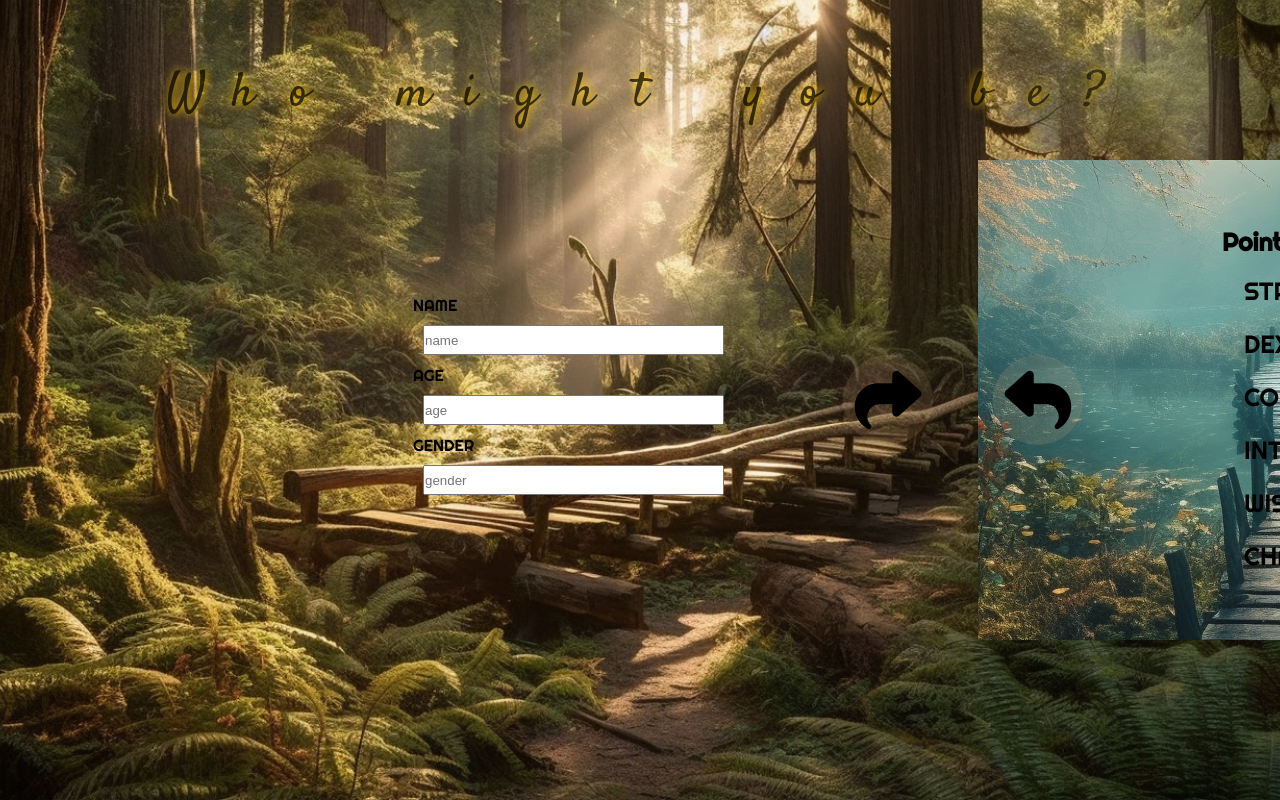
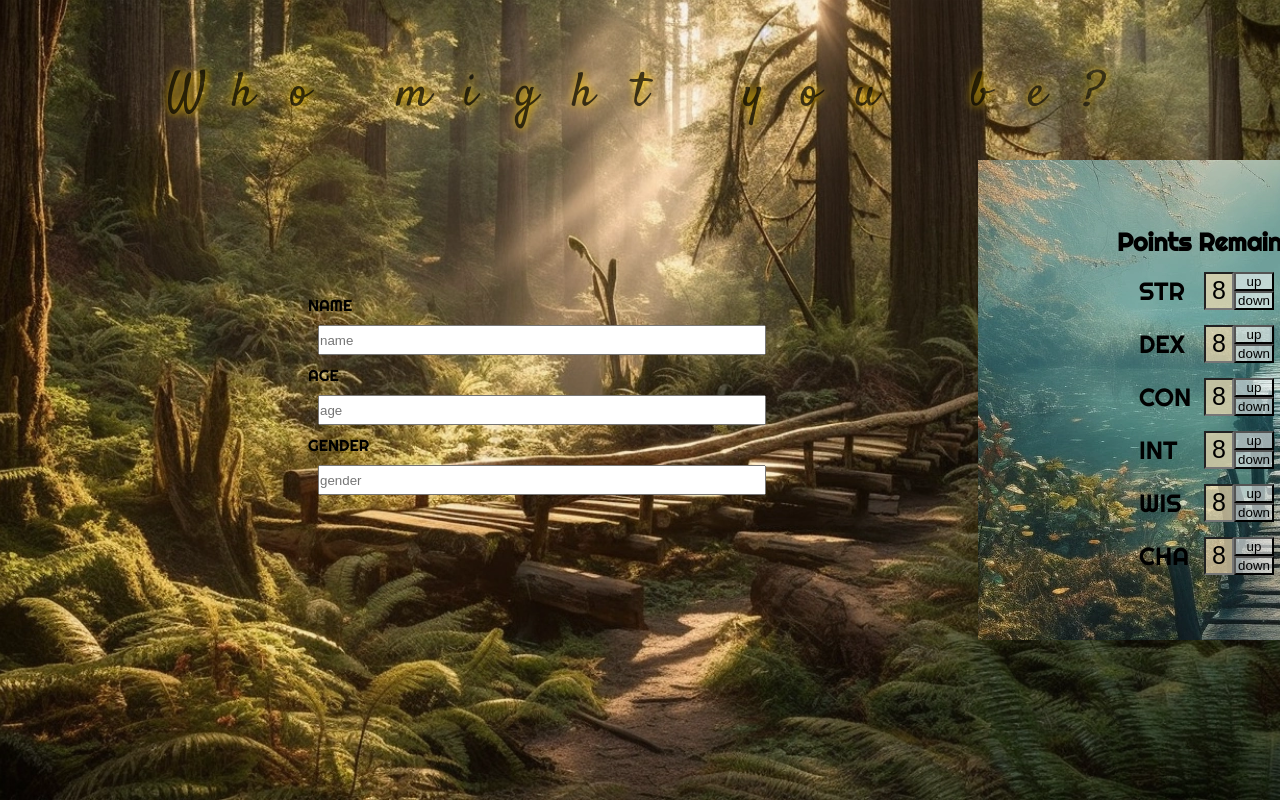
Before and after one commit to scicluna/rpgv2, a React (Vite) app: page / in a window 1280 px wide. Built offline with nearby package versions, Linux system fonts and the light colour scheme.

Commit message:
Looking more polished, some good ideas

```diff
--- a/src/App.tsx
+++ b/src/App.tsx
@@ -90,10 +90,10 @@ function App() {
   }
 
   return (
-    <main className="mainstage" ref={stage}>
+    <main ref={stage} className={`mainstage ${char.complete ? 'charsheet' : ''}`}>
       {!char.complete ? <FormCarousel char={char} setChar={setChar} formPosition={formPosition} setPosition={setPosition} /> : <CharSheet char={char} setChar={setChar} setPosition={setPosition} />}
       {char.name && char.age && char.gender && char.str && char.dex && char.con && char.int && char.wis && char.cha && char.race && char.class && char.background
-        && <button className={`${char.complete} ? 'completebtn' : 'hide'`} onClick={(e) => isCompleted(e, char)}>Complete</button>}
+        && <button className={`${!char.complete ? 'completebtn' : 'hide'}`} onClick={(e) => isCompleted(e, char)}>Complete</button>}
     </main>
 
   )
--- a/src/components/CharSheet.tsx
+++ b/src/components/CharSheet.tsx
@@ -28,7 +28,6 @@ export interface SaveState {
     saveProfs: boolean[]
     skillProf: boolean[]
 }
-
 
 export default function CharSheet({ char, setChar, setPosition }: CharSheetProps) {
 
--- a/src/components/Form.tsx
+++ b/src/components/Form.tsx
@@ -31,13 +31,12 @@ export default function Form({ form, setChar, setPosition, char, position, end }
         setChar({ ...char, [key]: value })
     }
 
-    function changePosition(e: React.MouseEvent<HTMLButtonElement>) {
+    function changePosition(e: React.MouseEvent<HTMLFormElement>) {
         e.preventDefault()
+        if (!e.currentTarget.dataset.form) return
+        const position = parseInt(e.currentTarget.dataset.form)
 
-        if (position == 0 && e.currentTarget.classList.contains('backwardsbtn')) return
-        if (position == end && e.currentTarget.classList.contains('onwardsbtn')) return
-
-        e.currentTarget.classList.contains('onwardsbtn') ? setPosition(position + 1) : setPosition(position - 1)
+        setPosition(position)
     }
 
     useEffect(() => {
@@ -49,22 +48,11 @@ export default function Form({ form, setChar, setPosition, char, position, end }
     }, [position])
 
     return (
-        <form data-form={form.number} id={`form${form.number}`}>
-            <div className="backwards">
-                <button className={`backwardsbtn ${form.number == 0 ? 'invisible' : ''}`} type="submit" onClick={(e) => changePosition(e)}>
-                    <i className="fas fa-share fa-5x"></i>
-                </button>
-            </div>
-            <div className={`inputs ${form.name}`}>
+        <form data-form={form.number} id={`form${form.number}`} onClick={(e) => changePosition(e)} tabIndex={form.number}>
+            <div className={`inputs ${form.name}`} >
                 <div className="form-background" ref={formBG} style={{ opacity: form.number === 0 ? 0 : 1 }}></div>
                 {form.type == 'fill' ? fillSubform(form, changeChar) : form.type == 'stats' ? statSubForm(form, char, changeChar) : selectSubForm(form, char, changeChar)}
             </div>
-            <div className="onwards">
-                <button className={`onwardsbtn ${form.number == end ? 'invisible' : ''}`} type="submit" onClick={(e) => changePosition(e)}>
-                    <i className="fas fa-share fa-5x"></i>
-                </button>
-            </div>
-
         </form >
     )
 }
--- a/src/index.css
+++ b/src/index.css
@@ -44,12 +44,16 @@ p {
 }
 
 form {
-    padding: 15px;
     width: 50vw;
     height: 60vh;
     display: flex;
     justify-content: space-around;
     position: relative;
+    transition: 1s ease-in;
+}
+
+.carouselwrapper>form:hover {
+    box-shadow: #FC0 5px 0 20px;
 }
 
 .inputs {
@@ -70,9 +74,10 @@ form {
     display: flex;
     justify-content: center;
     align-items: center;
-    width: 90px;
-    height: 90px;
-    border-radius: 50%;
+    width: 30px;
+    height: 60vh;
+    right: 0;
+    position: absolute;
     border: transparent;
     background-color: rgba(222, 184, 135, 0.137);
 }
@@ -85,6 +90,7 @@ form {
 
 .backwards {
     transform: rotateY(180deg);
+    left: 0;
 }
 
 .invisible {
@@ -120,7 +126,7 @@ form {
 
 .raceinformation {
     min-height: 300px;
-    width: 100%;
+    width: 70%;
 }
 
 #raceinput {
@@ -196,7 +202,7 @@ form {
 
 .classinformation {
     min-height: 300px;
-    width: 100%;
+    width: 70%;
     word-wrap: normal;
 }
 
@@ -219,14 +225,14 @@ form {
 }
 
 #backgroundinput {
-    width: 100%;
+    width: 70%;
     height: 30px;
     margin: 15px;
 }
 
 .backgroundinformation {
     min-height: 300px;
-    width: 100%;
+    width: 70%;
     word-wrap: normal;
 }
 
@@ -266,16 +272,18 @@ div.box {
 }
 
 form.charsheet {
-    height: 150vh;
+    min-height: 100vh;
     display: flex;
     flex-direction: column;
+    align-items: center;
+    justify-content: center;
     background-image: none;
     width: 800px;
     right: 0;
     left: 0;
     margin-right: auto;
     margin-left: auto;
-    background-color: white;
+    background-color: rgba(255, 255, 255, 0.834);
 }
 
 form.charsheet div.textblock {
@@ -328,7 +336,7 @@ form.charsheet label {
 }
 
 form.charsheet header {
-    background-color: white;
+    background-color: rgba(255, 255, 255, 0.747);
     display: flex;
     align-content: stretch;
     align-items: stretch;
@@ -392,7 +400,7 @@ form.charsheet main {
     flex-direction: row;
     justify-content: space-between;
     background-image: none;
-    background-color: white;
+    background-color: rgb(220, 220, 220);
 }
 
 form.charsheet main div.label-container {
@@ -872,6 +880,7 @@ form.charsheet main section.attacksandspellcasting>div>table input {
 }
 
 form.charsheet main section.attacksandspellcasting>div textarea {
+    width: 100%;
     border: 0;
 }
 
@@ -1010,22 +1019,21 @@ form.charsheet main section.features div textarea {
 
 .completebtn {
     position: absolute;
-    bottom: 5px;
+    bottom: -0px;
     width: 100vw;
     color: goldenrod;
     background-color: goldenrod;
     outline: transparent;
     border: 1px solid transparent;
     filter: blur(10px);
-    animation: pulse 2s infinite;
     cursor: pointer;
     padding-top: 30px;
+    animation: pulse 2s infinite;
 }
 
 @keyframes pulse {
     0% {
         opacity: 0.5;
-        transform: scale(.9)
     }
 
     50% {
@@ -1035,7 +1043,6 @@ form.charsheet main section.features div textarea {
 
     100% {
         opacity: 0.5;
-        transform: scale(.9)
     }
 }
 
@@ -1077,3 +1084,9 @@ form.charsheet main section.features div textarea {
 .faded {
     opacity: 0;
 }
+
+.charsheet {
+    background-color: black;
+    background-image: none !important;
+    height: 100%;
+}
```
Also changed, not shown: ideas.txt (added).
